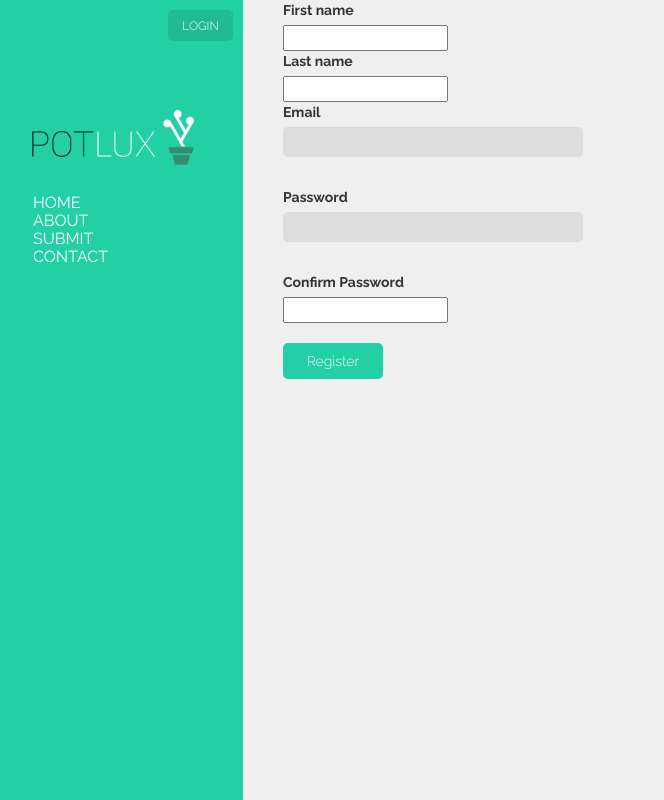
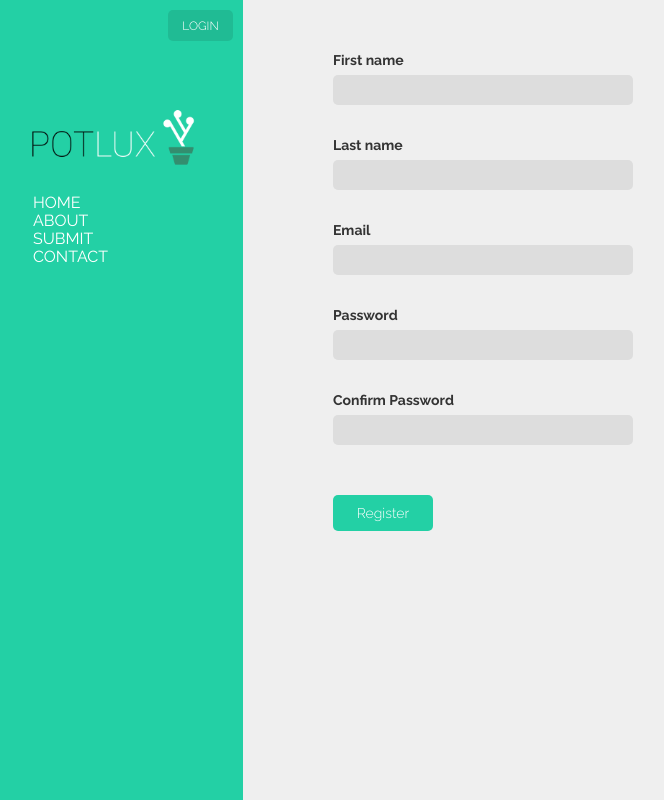
Before and after one commit to potlux/potlux, a Flask app: page /register in a window 1280 px wide. Shown: the whole page, without its empty margins (7-671 px from the left). Run offline with Flask 2, Linux system fonts and the light colour scheme; parts of the project's set-up code (start-up, migrations or seed data) failed here and were passed over; some libraries are stand-ins or nearby versions.

Commit message:
registration styling

```diff
--- a/potlux/static/resources/css/custom.css
+++ b/potlux/static/resources/css/custom.css
@@ -66,13 +66,18 @@ a:hover {
 	border-radius: 5px;
 }
 
-#email, #password {
+#email, #password, #first_name, #last_name, #confirm {
 	width: 300px;
 	background: #DDD;
 	border: none;
 	padding: 5px 10px 5px 10px;
 	border-radius: 5px;
 	margin-bottom: 30px;
+}
+
+.register {
+	padding-top:50px;
+	padding-left:50px;
 }
 
 #remember {
@@ -87,7 +92,7 @@ a:hover {
 	background-image: none;
 }
 
-.submitBubble:focus, .contactBubble:focus, .summBubble:focus, #email:focus, #password:focus {
+.submitBubble:focus, .contactBubble:focus, .summBubble:focus, #email:focus, #password:focus, #first_name:focus, #last_name:focus, #confirm:focus {
 	background: #fff;
 }
 
--- a/potlux/templates/register.html
+++ b/potlux/templates/register.html
@@ -10,7 +10,7 @@
 
 {% block content %}
 	{% from "_templatehelpers.html" import render_field %}
-
+	<div class="register">
 	<form method="post" action="/register">
 	  <dl>
 	  	<input type="hidden" name="_csrf_token" value="{{ csrf_token() }}" />
@@ -22,4 +22,5 @@
 	  </dl>
 	  <p><input type=submit value=Register class=subButton>
 	</form>
+	</div>
 {% endblock %}
```
